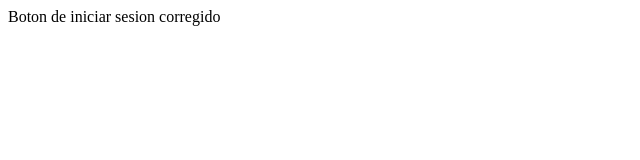
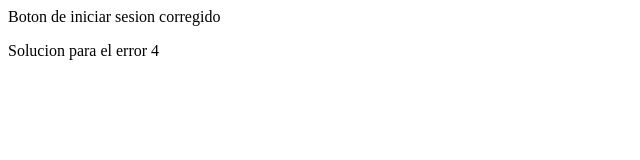
Before and after one commit to martirami05/ProyectoA, a plain HTML site: page index.html in a window 1280 px wide. Shown: the whole page, without its empty margins (0-640 px from the left). Drawn offline with Linux system fonts and the light colour scheme.

Commit message:
Solucion 4

```diff
--- a/index.html
+++ b/index.html
@@ -1 +1,2 @@
 <p>Boton de iniciar sesion corregido</p>
+<p>Solucion para el error 4</p>
```
